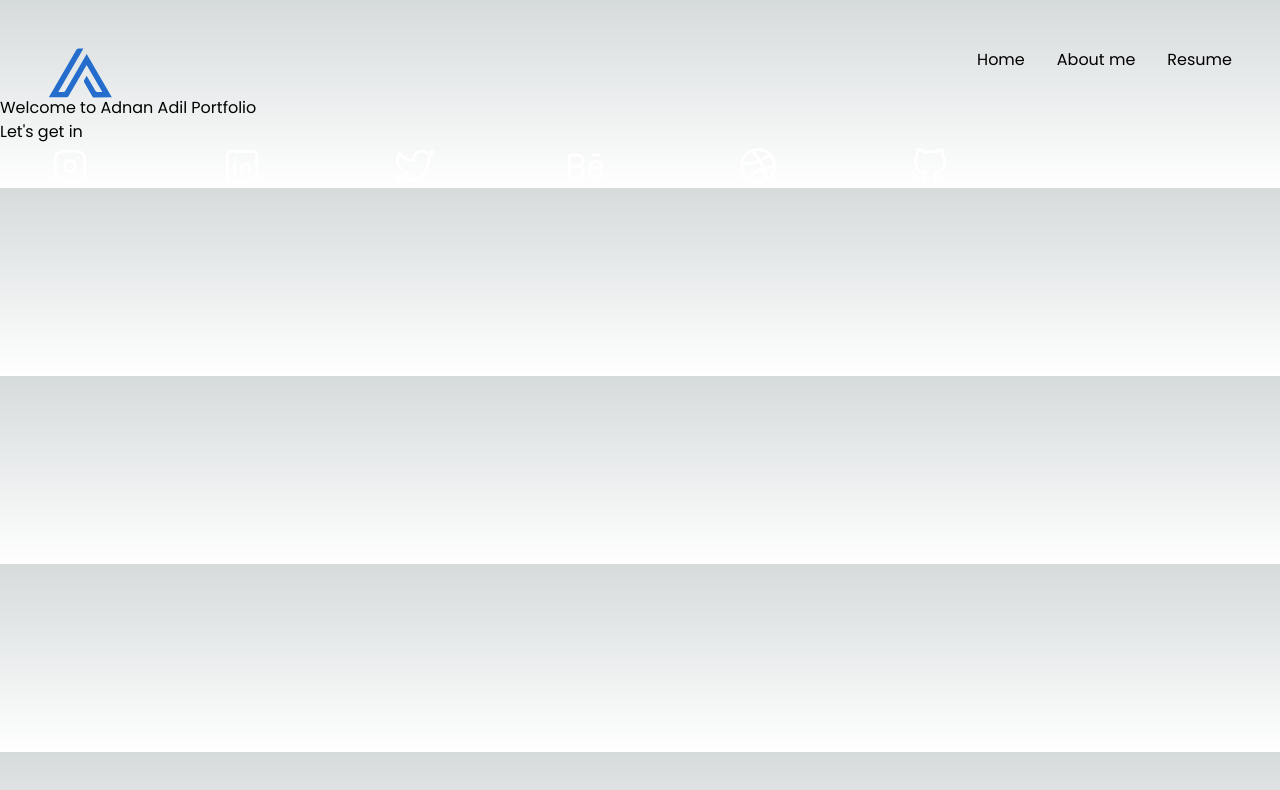
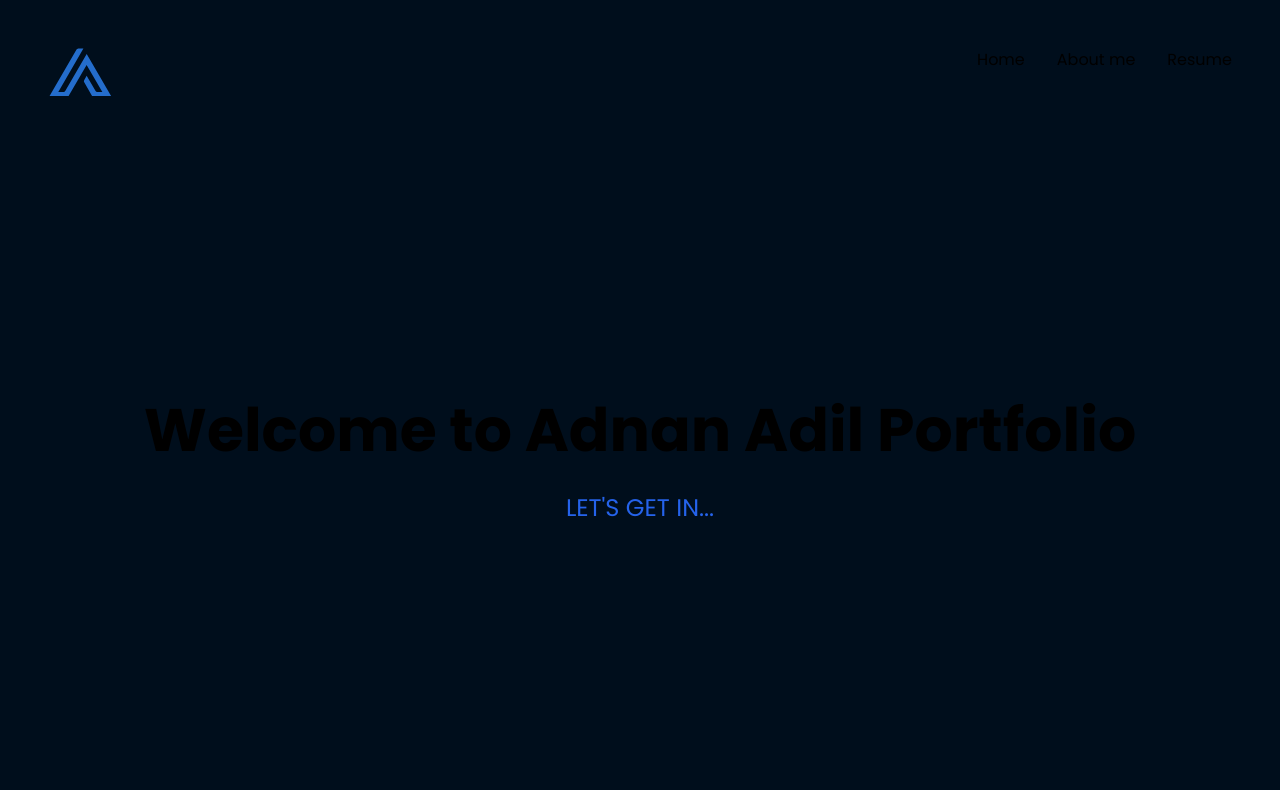
Before and after one commit to adnanadilalpha/adii-portfolio.com, a Next.js app: page / in a window 1280 px wide. Shown: the top 790 px of the page. Built offline with nearby package versions, Linux system fonts and the light colour scheme.

Commit message:
onboarding page design

```diff
--- a/app/component/navbar.tsx
+++ b/app/component/navbar.tsx
@@ -20,7 +20,8 @@ export default function page(){
       ];
 
     return (
-        <div className="flex justify-between px-12 py-12 w-full h-24 bg-transparent">
+        <div className="flex justify-between px-12 py-12 w-full h-24" style={{backgroundColor: "#000E1C",
+        backgroundRepeat: 'no-repeat'}}>
          <Link href='/ui/home'>
             <Image
             src='/logo.svg'
--- a/app/component/social.tsx
+++ b/app/component/social.tsx
@@ -3,7 +3,8 @@ import Image from "next/image"
 
 export default function socail () {
     return (
-        <div className="text-white pl-12">
+        <div className="text-white pl-12" style={{backgroundColor: "#000E1C",
+        backgroundRepeat: 'no-repeat'}}>
             <div className="flex space-x-32">
             <Link href="be">
                 <Image
--- a/app/globals.css
+++ b/app/globals.css
@@ -25,3 +25,9 @@ body {
     )
     rgb(var(--background-start-rgb));
 }
+
+
+body{
+  background-color: #000E1C;
+  background-repeat: no-repeat
+}
--- a/app/page.tsx
+++ b/app/page.tsx
@@ -1,14 +1,13 @@
-import Image from 'next/image'
-import Navbar from '@/app/component/navbar';
 import Link from 'next/link';
 
 export default function Home() {
   return (
-    <main>
-    <div>
-      <p>Welcome to Adnan Adil Portfolio
+    <main className='w-full h-screen fixed flex justify-center items-center' style={{backgroundColor: "#000E1C",
+    backgroundRepeat: 'no-repeat'}} >
+    <div className='flex flex-col justify-center items-center gap-8 fixed top-1/2'>
+      <p className='text-6xl font-bold'>Welcome to Adnan Adil Portfolio
       </p>
-      <Link href='/ui/home'>Let's get in</Link>
+      <Link className='uppercase text-2xl text-blue-600 hover:text-cyan-500' href='/ui/home'>Let's get in...</Link>
     </div>
     </main>
   )
```
